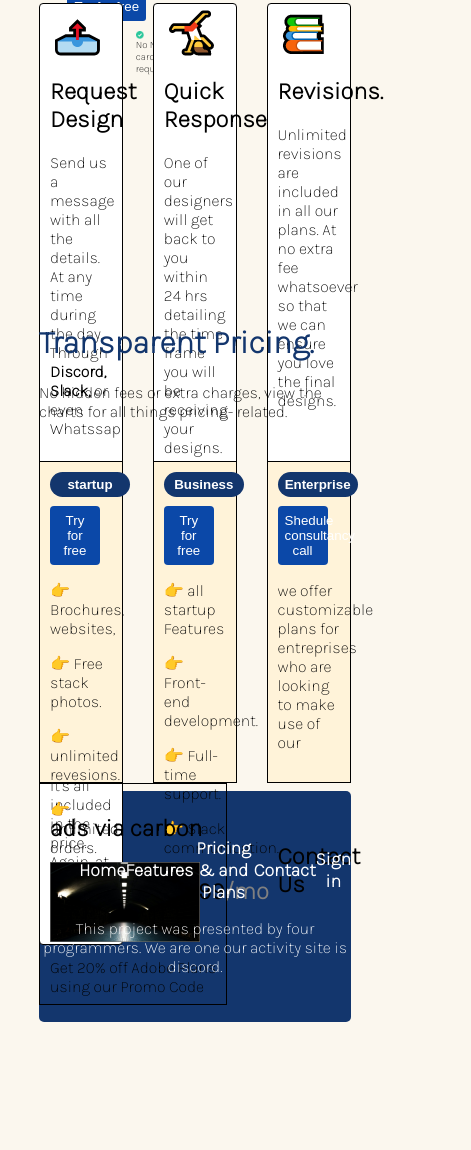
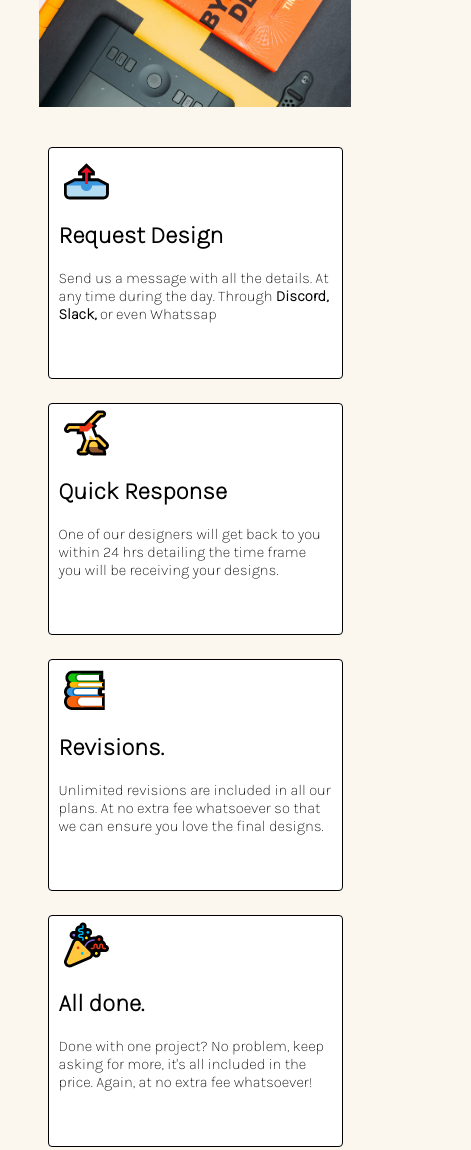
Before and after one commit to Mohamed-Cherkawi/FourProgramsRepo, a plain HTML site: page index.html in a window 390 px wide. Shown: the part 495-1645 px from the top of the page, 471 px wide, since content can reach past the window. Before the commit the page ends 1517 px from the top, so only its background shows below. Drawn offline with Linux system fonts and the light colour scheme.

Commit message:
Ajout de media query
j'ai travailler sur la responsivite du page principale de mobile

```diff
--- a/style.css
+++ b/style.css
@@ -242,3 +242,78 @@ h2 , span{
         text-decoration: underline;
         color: lawngreen;
     }
+
+     /* On Mobiles screens And Ipads[320px -> 691px] */
+
+     @media only screen and (min-width: 320px) and (max-width: 691px){
+        body {
+            width: 100%;
+            margin: 0;
+        }
+        .mobile {
+            padding-right: 10px;
+            position: absolute;
+            top: 40px;
+        }
+        .section1 {
+            flex-direction: column;
+            margin-top: 50px;
+            height: 500px;
+            align-items: center;
+        }
+        .item {
+            width : 80%;
+
+        }
+        .trial {
+            width:80% ;
+            padding-top: 30px;
+
+        }
+        .section2 {
+            flex-direction: column;
+            align-items: center;
+            height: 1000px;
+            margin-top: 40px;
+        }
+        .articles {
+            width: 70%;
+            height: 23%;
+
+        }
+        .section3Header {
+            padding-left: 40px;
+        }
+        .section3 {
+            flex-direction: column;
+            justify-content: space-around;
+            align-items: center;
+            height: 1300px;
+            margin-top: 40px;
+        }
+        .article {
+            width: 70%;
+            height: 20%;
+            background-color:#FFF3D9;
+            border: 1px black solid;
+        }
+        /**** Footer styling **/
+        .footer {
+            width : 100%;
+        }
+        footer ul {
+            justify-content: space-between;
+            padding-left: 0px;
+        }
+        footer a,p{
+
+            font-size: 15px;
+        }
+
+    .article-fin{
+        width: 50%;
+        padding-left: 40px;
+        padding-right: 0px;
+
+    }
+    }
```
